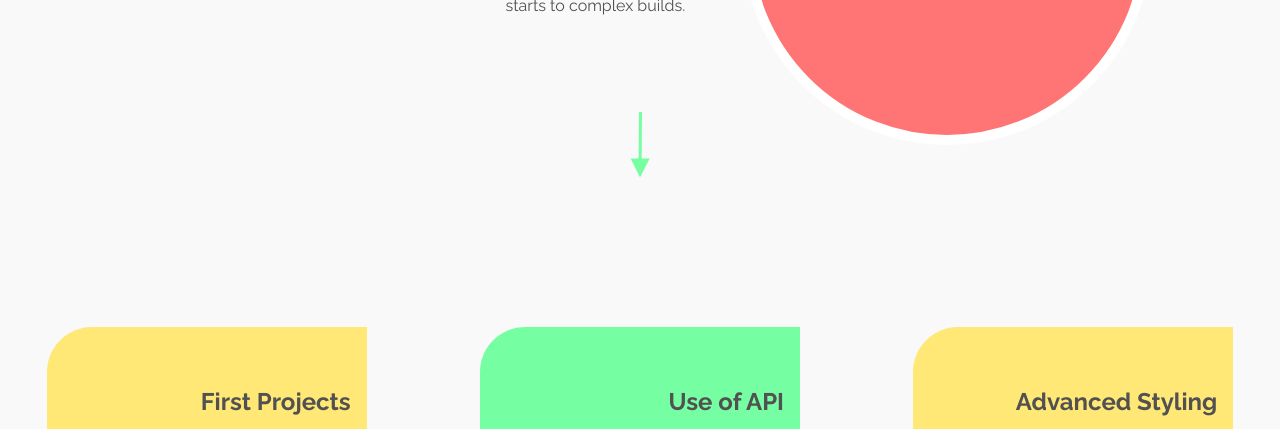
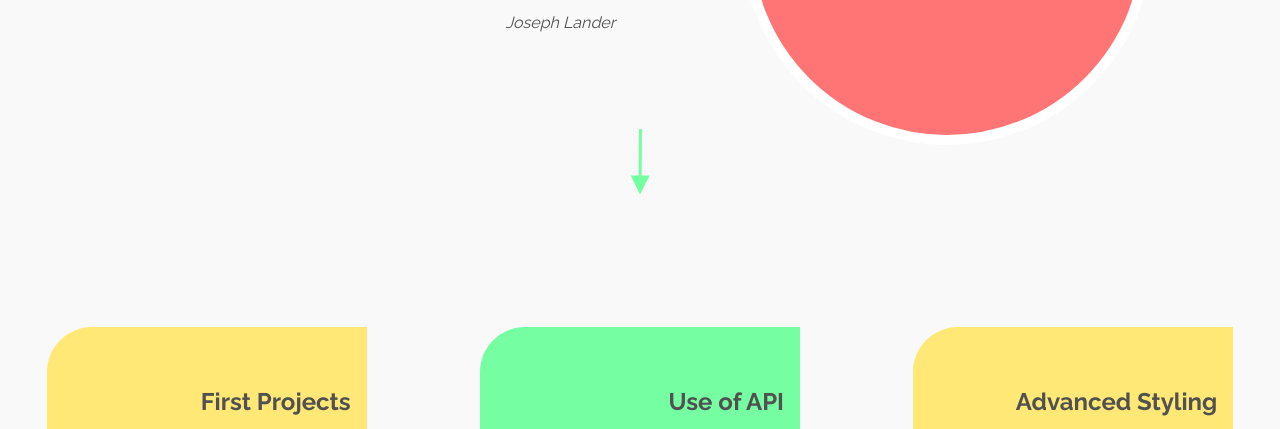
Before and after one commit to josephclander/portfolio-jan2021, a website: page app/index.html in a window 1280 px wide. Shown: the part 355-784 px from the top of the page. Drawn offline with nearby package versions, Linux system fonts and the light colour scheme; files that its build step writes are made by us from their sources.

Commit message:
Add full name and italic class

```diff
--- a/app/index.html
+++ b/app/index.html
@@ -52,6 +52,7 @@
           A showreel of the apps I have created. From humble starts to complex
           builds.
         </p>
+        <p class="hero__blurb italic">Joseph Lander</p>
       </div>
       <div class="yellow-container"></div>
       <div class="red-container"></div>
--- a/app/scss/abstracts/_typography.scss
+++ b/app/scss/abstracts/_typography.scss
@@ -17,3 +17,7 @@ p {
   font-size: 1rem; // 16px
   font-weight: 400;
 }
+
+.italic {
+  font-style: italic;
+}
```
